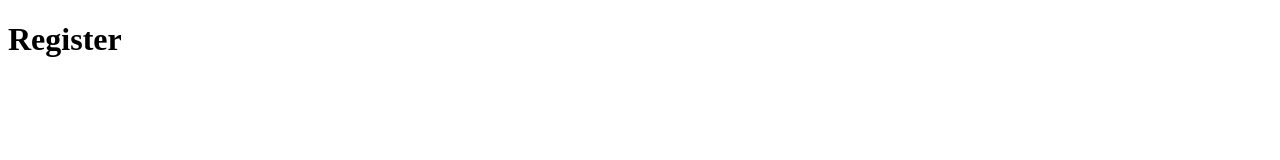
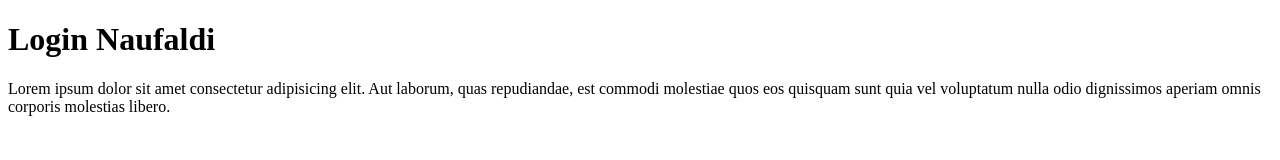
Before and after one commit to naufaldi/belajar-git-2, a plain HTML site: page register.html in a window 1280 px wide. Drawn offline with Linux system fonts and the light colour scheme.

```diff
--- a/register.html
+++ b/register.html
@@ -6,6 +6,10 @@
     <title>Document</title>
   </head>
   <body>
-    <h1>Register</h1>
+    <h1>Login Naufaldi</h1>
+    <p>
+      Lorem ipsum dolor sit amet consectetur adipisicing elit. Aut laborum, quas repudiandae, est commodi molestiae quos
+      eos quisquam sunt quia vel voluptatum nulla odio dignissimos aperiam omnis corporis molestias libero.
+    </p>
   </body>
 </html>
```
